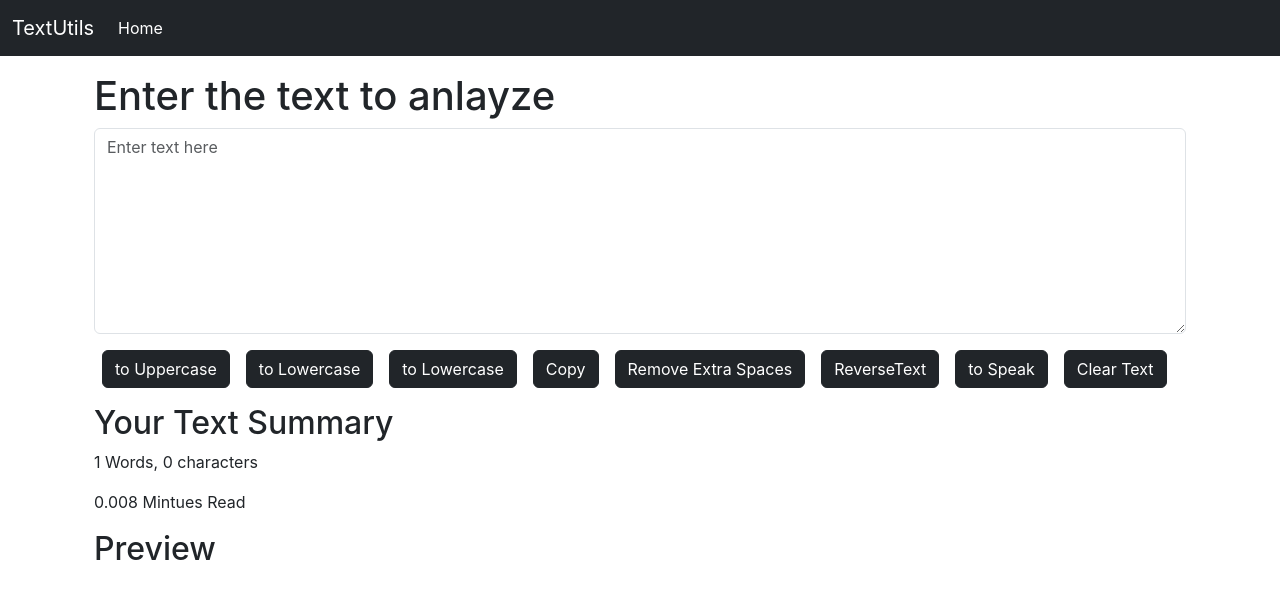
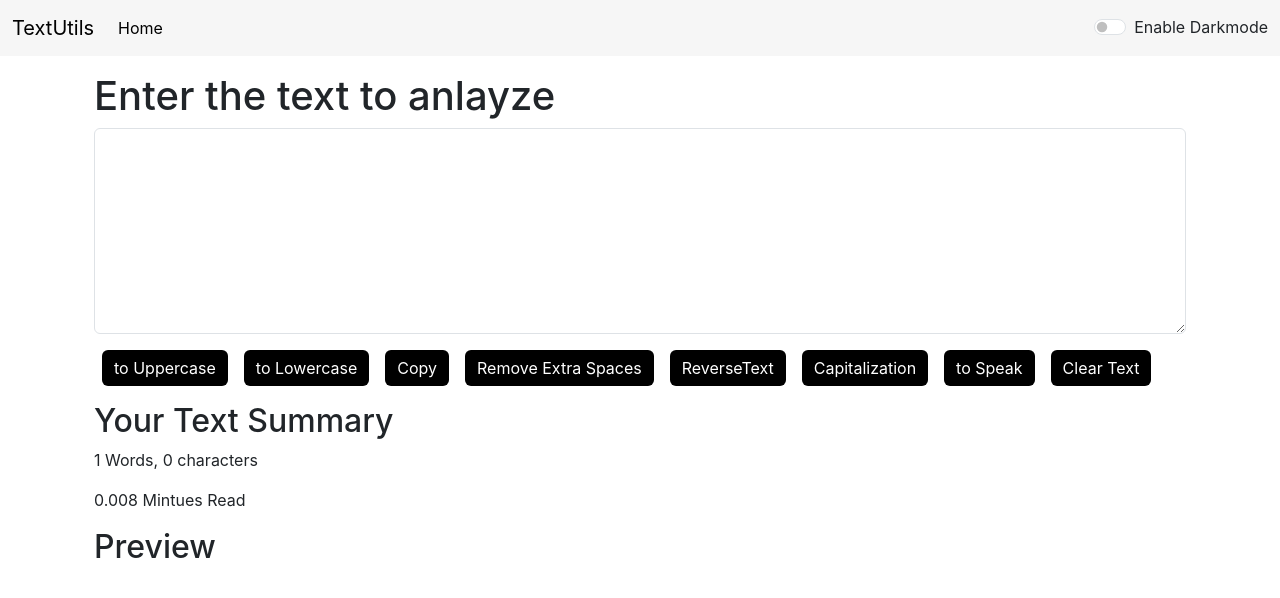
Before and after one commit to AV1004/TextUtils, a React (Create React App) app: page / in a window 1280 px wide. Shown: the top 598 px of the page. Built offline with nearby package versions, Linux system fonts and the light colour scheme.

Commit message:
Added Dark Mode in app

```diff
--- a/src/App.js
+++ b/src/App.js
@@ -1,3 +1,4 @@
+import { useState } from 'react';
 import './App.css';
 // import About from './Components/About';
 import Navbar from './Components/Navbar';
@@ -5,13 +6,29 @@ import Textform from './Components/Textform';
 
 
 function App() {
+
+  const [mode, setMode] = useState('light')
+
+  const toggleMode = () => {
+    if (mode === 'light') {
+      setMode("dark");
+      document.body.style.backgroundColor="#272829";
+      document.body.style.color="#FFF6E0";
+    }
+    else{
+      setMode("light");
+      document.body.style.backgroundColor="white";
+      document.body.style.color="black";
+    }
+  }
+
   return (
     <>
       {/* <Navbar title="Textutils" aboutText="About Textutils" /> */}
       {/* <Navbar/> */}
-      <Navbar title="TextUtils" />
+      <Navbar title="TextUtils" mode={mode} toggleMode={toggleMode} />
       <div className="container my-3">
-        <Textform heading="Enter the text to anlayze" />
+        <Textform heading="Enter the text to anlayze" mode={mode} />
         {/* <About/> */}
       </div>
     </>
--- a/src/Components/Navbar.js
+++ b/src/Components/Navbar.js
@@ -2,33 +2,37 @@ import React from 'react';
 import PropTypes from 'prop-types';
 
 export default function Navbar(props) {
-  return (
-    <div>
-        <nav className="navbar navbar-expand-lg navbar-dark bg-dark">
-                <div className="container-fluid">
-                    <a className="navbar-brand" href="/">{props.title}</a>
+    return (
+        <div>
+            <nav className="navbar navbar-expand-lg" style={{backgroundColor: props.mode === 'dark' ? '#61677A' : '#F6F6F6'}} >
+                <div className="container-fluid" >
+                    <a className="navbar-brand" style={{ color: props.mode === 'dark' ? '#FFF6E0' : 'black' }} href="/">{props.title}</a>
                     <button className="navbar-toggler" type="button" data-bs-toggle="collapse" data-bs-target="#navbarSupportedContent" aria-controls="navbarSupportedContent" aria-expanded="false" aria-label="Toggle navigation">
                         <span className="navbar-toggler-icon"></span>
                     </button>
                     <div className="collapse navbar-collapse" id="navbarSupportedContent">
-                        <ul className="navbar-nav me-auto mb-2 mb-lg-0">
+                        <ul className="navbar-nav me-auto mb-2 mb-lg-0" >
                             <li className="nav-item">
-                                <a className="nav-link active" aria-current="page" href="/">Home</a>
+                                <a className="nav-link active" style={{ color: props.mode === 'dark' ? '#FFF6E0' : 'black' }} aria-current="page" href="/">Home</a>
                             </li>
                             <li className="nav-item">
-                                <a className="nav-link active" aria-current="page" href="/">{props.aboutText}</a>
+                                <a className="nav-link active" style={{ color: props.mode === 'dark' ? '#FFF6E0' : 'black' }} aria-current="page" href="/">{props.aboutText}</a>
                             </li>
                         </ul>
                     </div>
+                    <div className={`form-check form-switch text-${props.mode === 'light' ? 'dark' : 'light'}`}>
+                        <input className="form-check-input" onClick={props.toggleMode} type="checkbox" role="switch" id="flexSwitchCheckDefault" />
+                        <label className="form-check-label" htmlFor="flexSwitchCheckDefault">Enable Darkmode</label>
+                    </div>
                 </div>
             </nav>
-    </div>
-  )
+        </div>
+    )
 }
 
 
-Navbar.prototype={
-    title : PropTypes.string.isRequired,
+Navbar.prototype = {
+    title: PropTypes.string.isRequired,
     aboutText: PropTypes.string
 }
 
--- a/src/Components/Textform.js
+++ b/src/Components/Textform.js
@@ -33,10 +33,6 @@ export default function Textform(props) {
         setText(newText)
     }
 
-    const handleOnChange = (event) => {
-        // console.log("handleOnChange")
-        setText(event.target.value);
-    }
 
     const handleCapitalizeonClick = () => {
         let camelCaseText = text
@@ -71,6 +67,12 @@ export default function Textform(props) {
         navigator.clipboard.writeText(text.value);
     }
 
+    const handleOnChange = (event) => {
+        // console.log("handleOnChange")
+        setText(event.target.value);
+    }
+
+
     const [text, setText] = useState("");
     // text = "Helloo" Wrong way to change state
     // setText("Hello"); Correct way change state
@@ -81,16 +83,16 @@ export default function Textform(props) {
             <div className="container">
                 <h1>{props.heading}</h1>
                 <div className="mb-3">
-                    <textarea className="form-control" placeholder='Enter text here' value={text} onChange={handleOnChange} id="mybox" rows="8"></textarea>
+                    <textarea className="form-control" style={{ backgroundColor: props.mode === 'dark' ? '#61677A' : 'white', color: props.mode === 'dark' ? '#FFF6E0' : 'black' }} value={text} onChange={handleOnChange} id="mybox" rows="8"></textarea>
                 </div>
-                <button className="btn btn-dark mx-2" onClick={handleUpClick} >to Uppercase</button>
-                <button className="btn btn-dark mx-2" onClick={handleDownClick} >to Lowercase</button>
-                <button className="btn btn-dark mx-2" onClick={handleDownClick} >to Lowercase</button>
-                <button className="btn btn-dark mx-2" onClick={handleCopy} >Copy</button>
-                <button className="btn btn-dark mx-2" onClick={handleExtraSpaces} >Remove Extra Spaces</button>
-                <button className="btn btn-dark mx-2" onClick={reverseText} >ReverseText</button>
-                <button className="btn btn-dark mx-2" onClick={handleSpeak} >to Speak</button>
-                <button className="btn btn-dark mx-2" onClick={handleClearClick} >Clear Text</button>
+                <button className="btn btn-dark mx-2" style={{ backgroundColor: props.mode === 'dark' ? '#61677A' : 'black', color: props.mode === 'dark' ? '#FFF6E0' : 'white', border:'none' }} onClick={handleUpClick} >to Uppercase</button>
+                <button className="btn btn-dark mx-2" style={{ backgroundColor: props.mode === 'dark' ? '#61677A' : 'black', color: props.mode === 'dark' ? '#FFF6E0' : 'white', border:'none' }} onClick={handleDownClick} >to Lowercase</button>
+                <button className="btn btn-dark mx-2" style={{ backgroundColor: props.mode === 'dark' ? '#61677A' : 'black', color: props.mode === 'dark' ? '#FFF6E0' : 'white', border:'none' }} onClick={handleCopy} >Copy</button>
+                <button className="btn btn-dark mx-2" style={{ backgroundColor: props.mode === 'dark' ? '#61677A' : 'black', color: props.mode === 'dark' ? '#FFF6E0' : 'white', border:'none' }} onClick={handleExtraSpaces} >Remove Extra Spaces</button>
+                <button className="btn btn-dark mx-2" style={{ backgroundColor: props.mode === 'dark' ? '#61677A' : 'black', color: props.mode === 'dark' ? '#FFF6E0' : 'white', border:'none' }} onClick={reverseText} >ReverseText</button>
+                <button className="btn btn-dark mx-2" style={{ backgroundColor: props.mode === 'dark' ? '#61677A' : 'black', color: props.mode === 'dark' ? '#FFF6E0' : 'white', border:'none' }} onClick={handleCapitalizeonClick} >Capitalization</button>
+                <button className="btn btn-dark mx-2" style={{ backgroundColor: props.mode === 'dark' ? '#61677A' : 'black', color: props.mode === 'dark' ? '#FFF6E0' : 'white', border:'none' }} onClick={handleSpeak} >to Speak</button>
+                <button className="btn btn-dark mx-2" style={{ backgroundColor: props.mode === 'dark' ? '#61677A' : 'black', color: props.mode === 'dark' ? '#FFF6E0' : 'white', border:'none' }} onClick={handleClearClick} >Clear Text</button>
             </div>
             <div className="container my-3">
                 <h2>Your Text Summary</h2>
```
